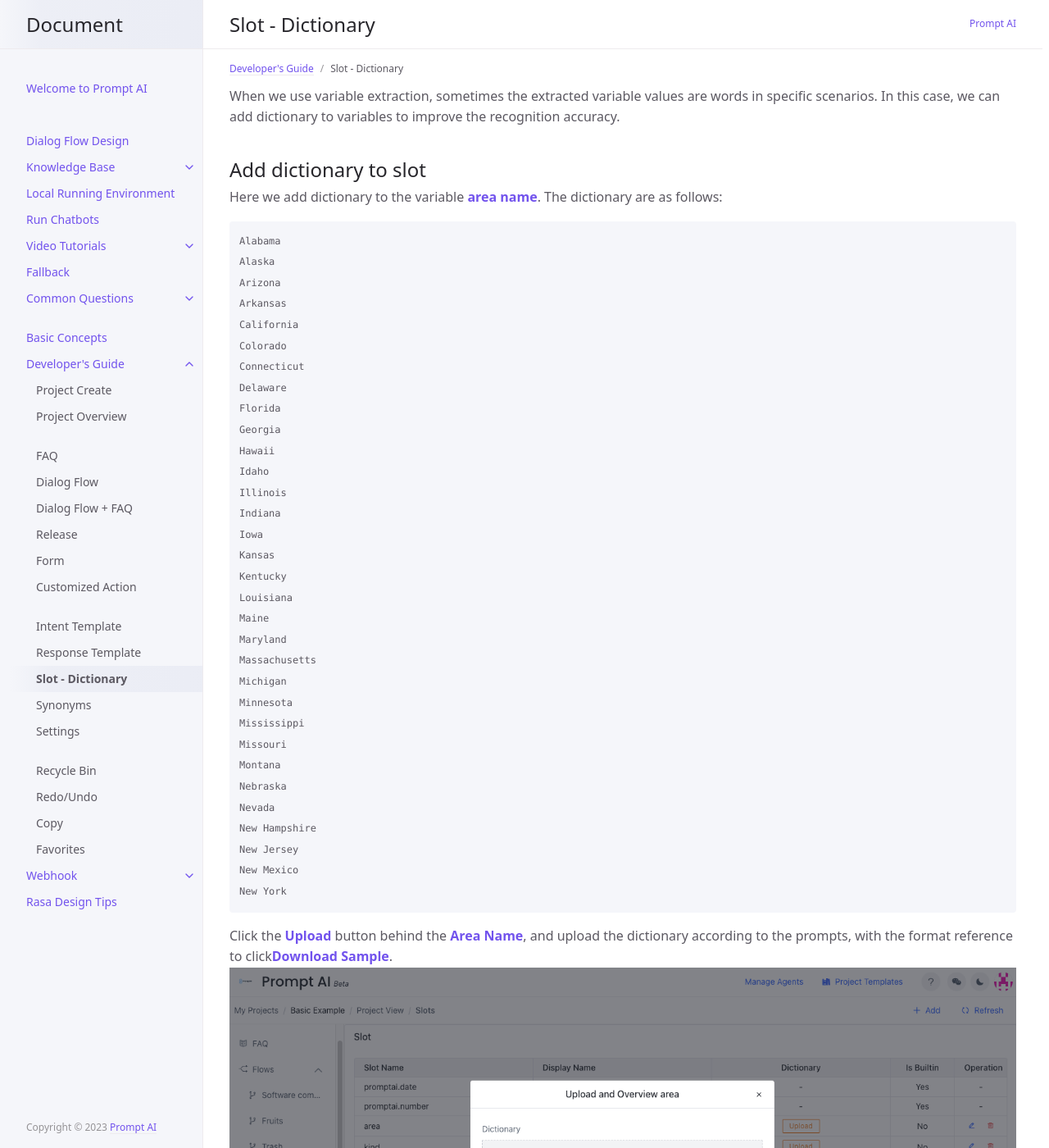
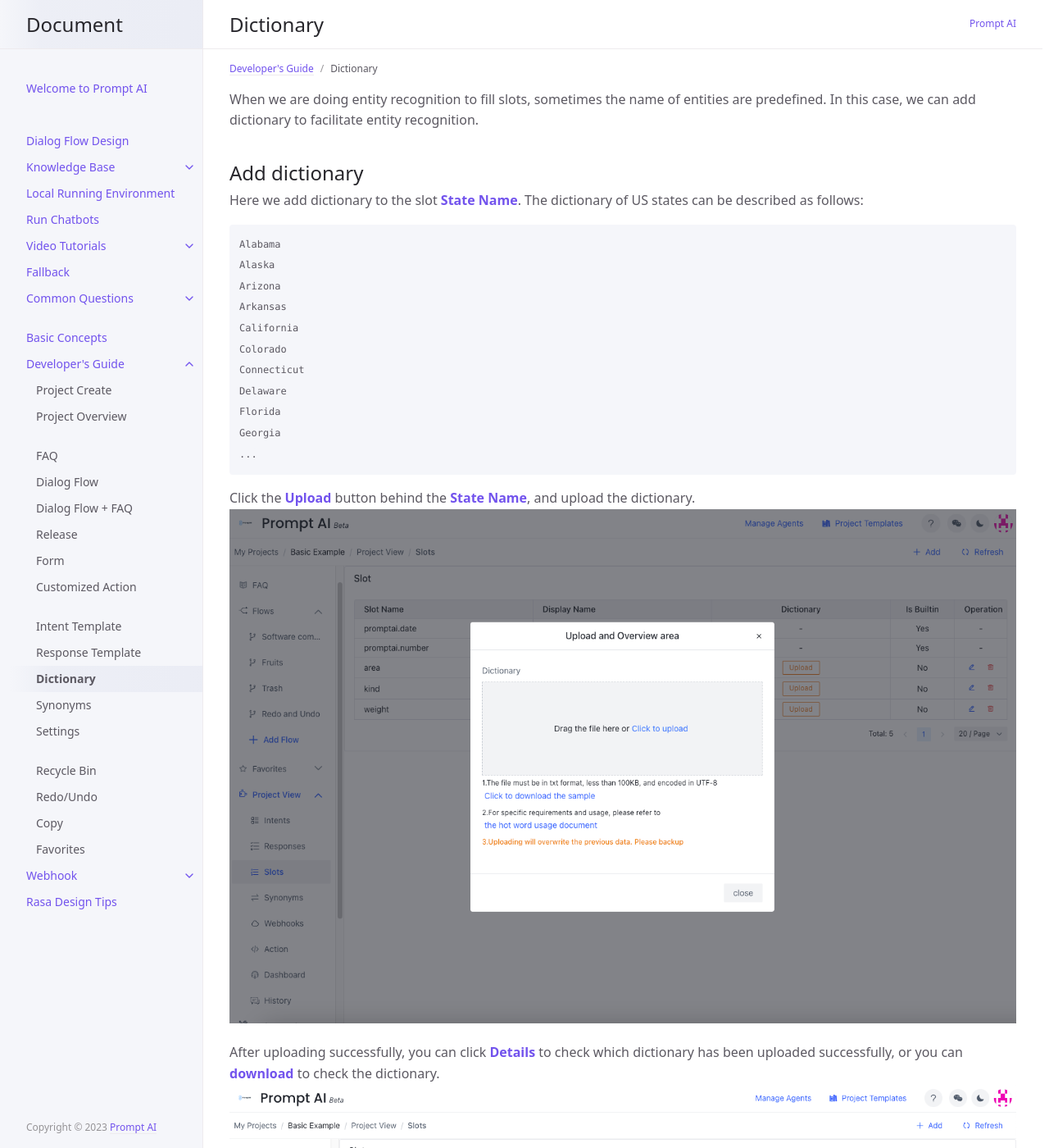
Before and after one commit to PromptAI/promptdialog, a Jekyll site: the page built from docs/tutorial/slot_dictionary.md, in a window 1280 px wide and 1400 px high. Shown: the whole window at 82% size. Built offline with Jekyll 4.4.1, drawn with Linux system fonts in a browser that asks for light colours; some of the changed text lies outside the part shown.

Commit message:
Update slot_dictionary.md

````diff
--- a/docs/tutorial/slot_dictionary.md
+++ b/docs/tutorial/slot_dictionary.md
@@ -1,18 +1,14 @@
 ---
 layout: en
-title: Slot - Dictionary
+title: Dictionary
 parent: Developer's Guide
 nav_order: 11
 ---
+When we are doing entity recognition to fill slots, sometimes the name of entities are predefined. In this case, we can add dictionary to facilitate entity recognition.
 
-# Slot - Dictionary
-{: .no_toc .header }
+## Add dictionary
 
-When we use variable extraction, sometimes the extracted variable values are words in specific scenarios. In this case, we can add dictionary to variables to improve the recognition accuracy.
-
-## Add dictionary to slot
-
-Here we add dictionary to the variable **area name**. The dictionary are as follows:
+Here we add dictionary to the slot **State Name**. The dictionary of US states can be described as follows:
 
 ```text
 Alabama
@@ -25,45 +21,20 @@ Connecticut
 Delaware
 Florida
 Georgia
-Hawaii
-Idaho
-Illinois
-Indiana
-Iowa
-Kansas
-Kentucky
-Louisiana
-Maine
-Maryland
-Massachusetts
-Michigan
-Minnesota
-Mississippi
-Missouri
-Montana
-Nebraska
-Nevada
-New Hampshire
-New Jersey
-New Mexico
-New York
+...
 ```
-Click the **Upload** button behind the **Area Name**, and upload the dictionary according to the prompts, with the format reference to click**Download Sample**.
+Click the **Upload** button behind the **State Name**, and upload the dictionary.
 ![dict-01](/assets/images/tutorial/dict/dict-01.png)
-![dict-02](/assets/images/tutorial/dict/dict-02.png)
 
-After uploading successfully, you can click **Details** to check which dictionary have been uploaded successfully, or you can **download** backup dictionary to local, or do not want to use dictionary **delete** uploaded dictionary
+After uploading successfully, you can click **Details** to check which dictionary has been uploaded successfully, or you can **download** to check the dictionary.
 ![dict-03](/assets/images/tutorial/dict/dict-03.png)
 
-## Create Flow Diagram
+## An example
 
-Here we create a dialog flow diagram **Where are you**.
+Suppose we create a dialog flow diagram **Where are you from**.
 
-1. Add user input nodes as follows:
+1. Add user utterance nodes as follows:
    ![dict-04](/assets/images/tutorial/dict/dict-04.png)
-   **Note**: In order to improve the recognition rate of dictionary, at least two items need to be marked here
-2. When the area name is added and extracted successfully, the bot replies as follows:
+   **Note**: In order to improve the recognition accuracy of dictionary, at least two examples need to be marked here
+2. When the state name is added and extracted successfully, the bot replies as follows:
    ![dict-05](/assets/images/tutorial/dict/dict-05.png)
-
-3. When adding fruit name extraction fails, the bot replies to the following nodes:
-   ![dict-08](/assets/images/tutorial/dict/dict-06.png)
````
